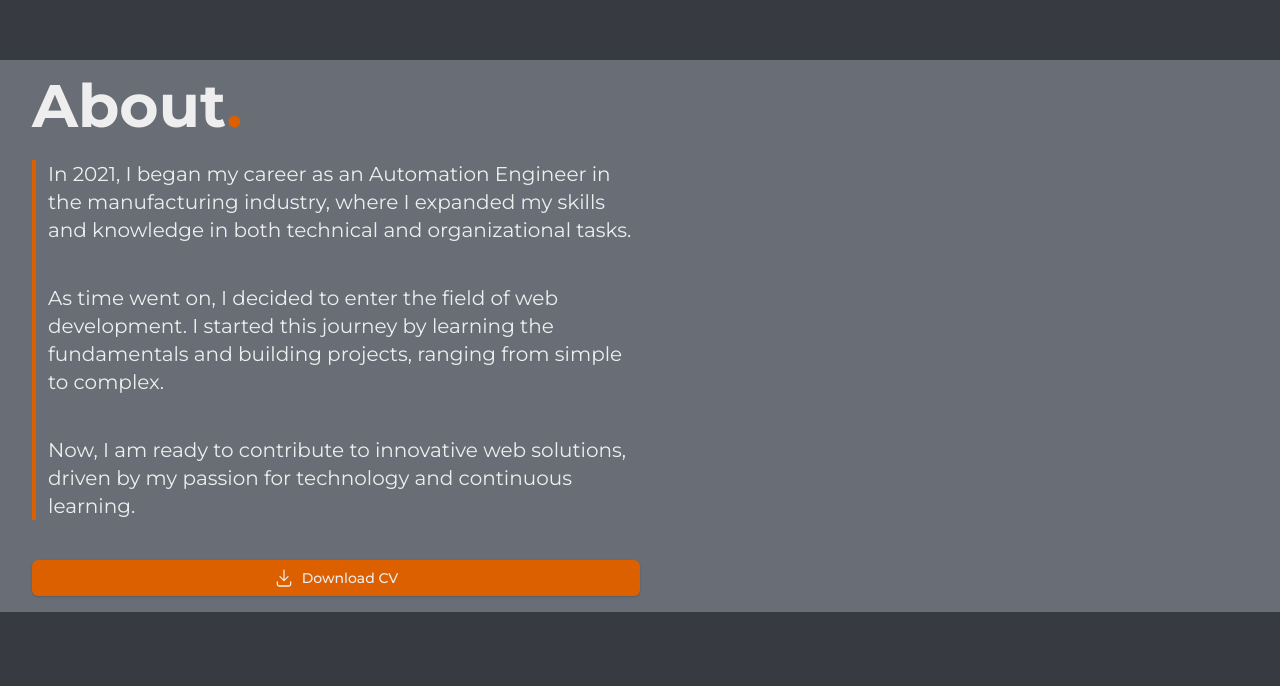
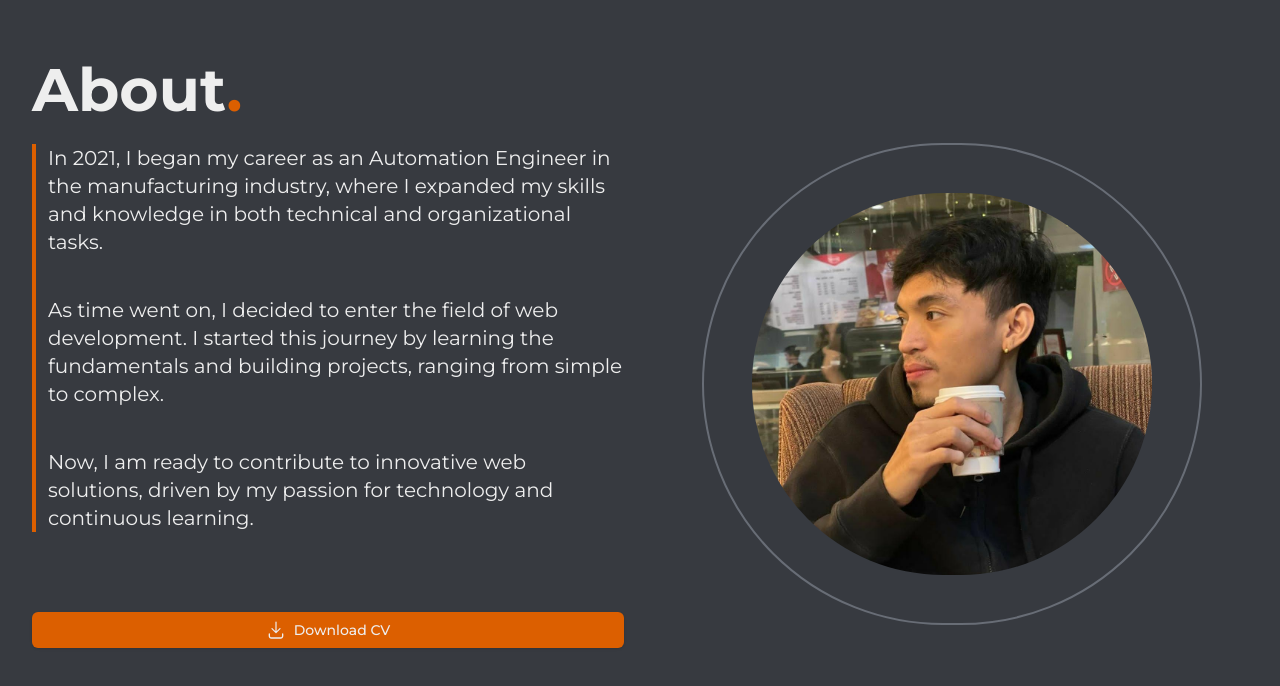
Before and after one commit to gelotuason/ferangelo-tuason, a Next.js app: page / in a window 1280 px wide. Shown: the part 776-1462 px from the top of the page. Before the commit the page ends 1388 px from the top, so only its background shows below. Built offline with nearby package versions, Linux system fonts and the light colour scheme.

Commit message:
update about section

```diff
--- a/src/ui/about/about-links.tsx
+++ b/src/ui/about/about-links.tsx
@@ -4,7 +4,7 @@ import { DownloadIcon } from "@radix-ui/react-icons";
 
 export function DownloadCV() {
     return (
-        <Button variant='default' className="w-full mt-10" asChild>
+        <Button variant='default' className="w-full mt-20" asChild>
             <Link href='/' className="gap-2">
                 <DownloadIcon className="w-5 h-5" />
                 Download CV
--- a/src/ui/about/about-section.tsx
+++ b/src/ui/about/about-section.tsx
@@ -1,16 +1,24 @@
-import { DownloadCV } from "./about-links"
-import MyStory from "./my-story"
+import { DownloadCV } from "./about-links";
+import MyStory from "./my-story";
+import Image from "next/image";
 
 export default function AboutSection() {
     return (
-        <section className="h-max bg-secondary pt-4 pb-4">
-            <div className="container">
-                <h1 className="font-bold text-6xl">About<span className="text-accent">.</span></h1>
-                <div className="grid grid-cols-2">
-                    <div className="cols-span-1">
-                        <MyStory />
-                        <DownloadCV />
-                    </div>
+        <section className="container h-screen">
+            <h1 className="font-bold text-6xl">About<span className="text-accent">.</span></h1>
+            <div className="grid grid-cols-2 gap-8">
+                <div className="cols-span-1 mx-auto">
+                    <MyStory />
+                    <DownloadCV />
+                </div>
+                <div className="cols-span-1 mx-auto my-auto">
+                    <Image
+                        src='/my-photo.jpg'
+                        width={500}
+                        height={500}
+                        alt="My Photo"
+                        className="rounded-full border-2 border-secondary p-12"
+                    />
                 </div>
             </div>
         </section>
--- a/src/ui/about/my-story.tsx
+++ b/src/ui/about/my-story.tsx
@@ -1,6 +1,6 @@
 export default function MyStory() {
     return (
-        <div className="border-l-4 ps-3 flex flex-col border-accent gap-10 mt-6">
+        <div className="h-max border-l-4 ps-3 flex flex-col border-accent gap-10 mt-6">
             <p className="text-xl">
                 In 2021, I began my career as an Automation Engineer in the manufacturing industry,
                 where I expanded my skills and knowledge in both technical and organizational tasks.
```
Also changed, not shown: public/my-photo.jpg (added).
